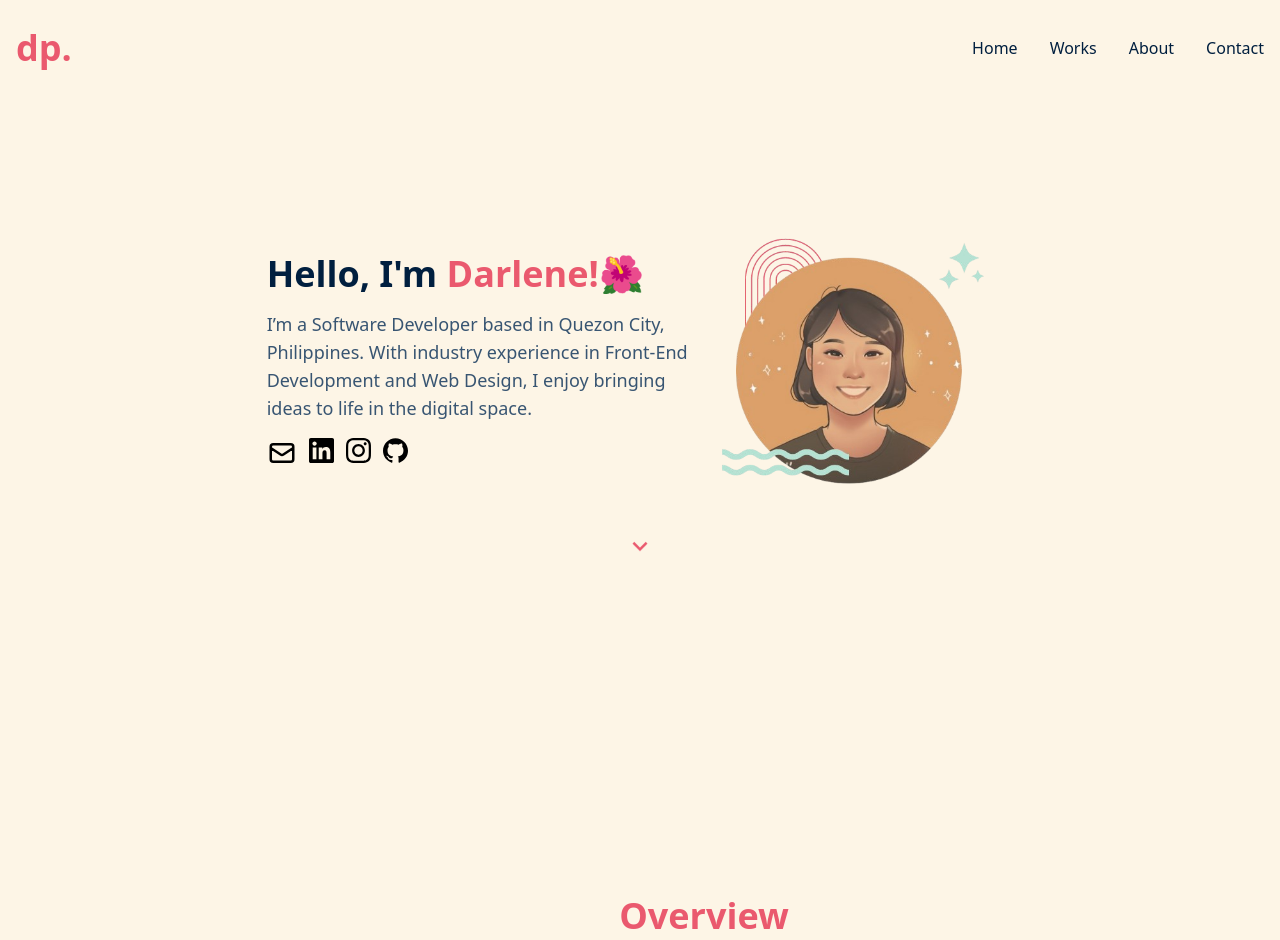
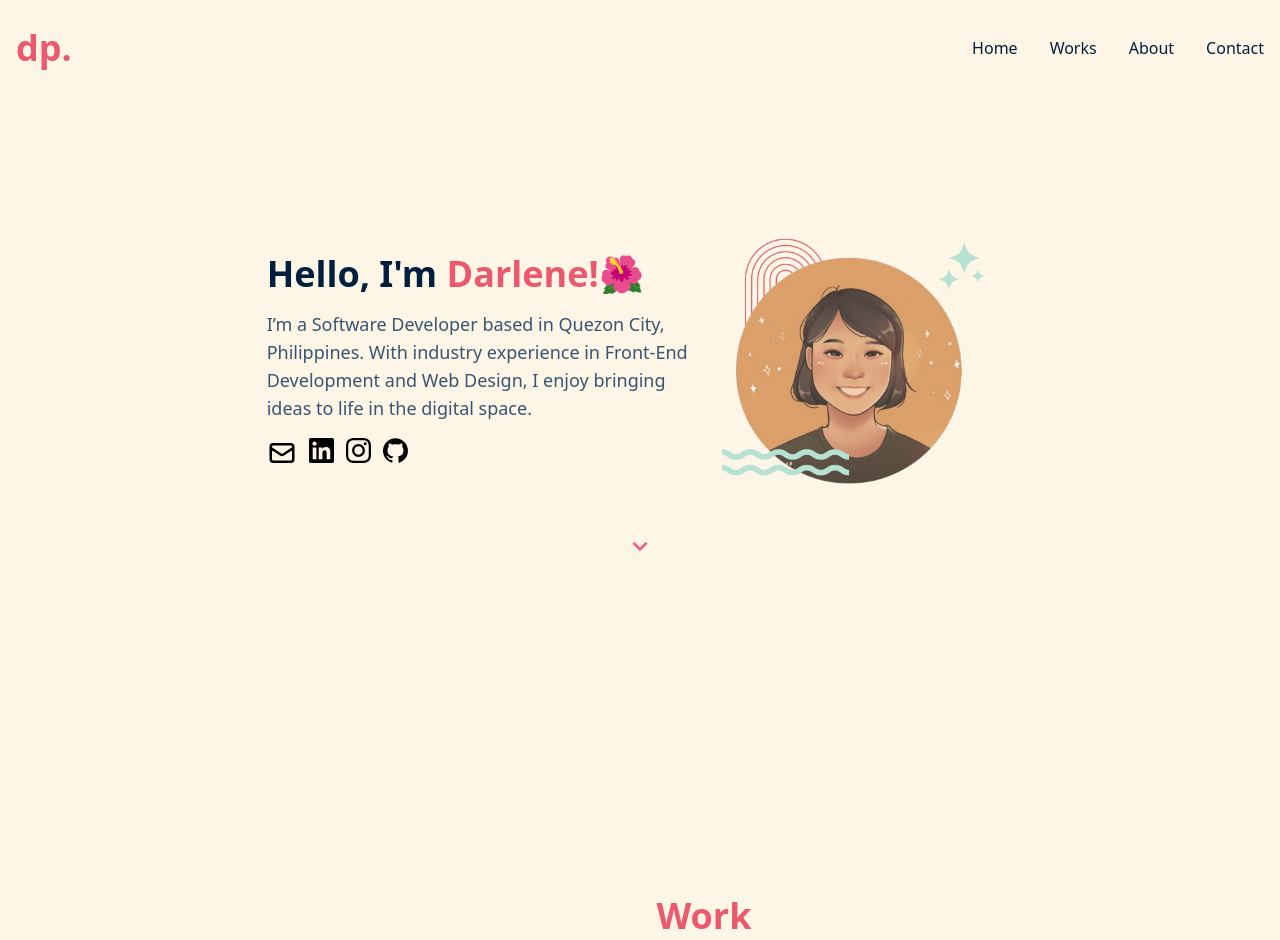
Before and after one commit to dqperez/portfolio-website, a React (Vite) app: page / in a window 1280 px wide. Shown: the top 940 px of the page. Built offline with nearby package versions, Linux system fonts and the light colour scheme.

Commit message:
feat: Change title of overview to work

```diff
--- a/src/components/Overview.jsx
+++ b/src/components/Overview.jsx
@@ -9,7 +9,7 @@ const Overview = () => {
   return (
     <div className="flex w-screen justify-center">
         <div className="flex flex-col items-center mt-8">
-            <p className="text-4xl text-header font-bold">Overview</p>
+            <p className="text-4xl text-header font-bold">Work</p>
             <p className="text-md text-center text-body">some projects i worked on/ contributed to</p>
             <div className="grid grid-cols-1 lg:grid-cols-2 gap-4 p-8">
                 <OverviewCard icon={typ} title="TyphooNews" summary="A crisis information dashboard system using feedback-based text classification of typhoon-related tweets in the Philippines"/>
```
